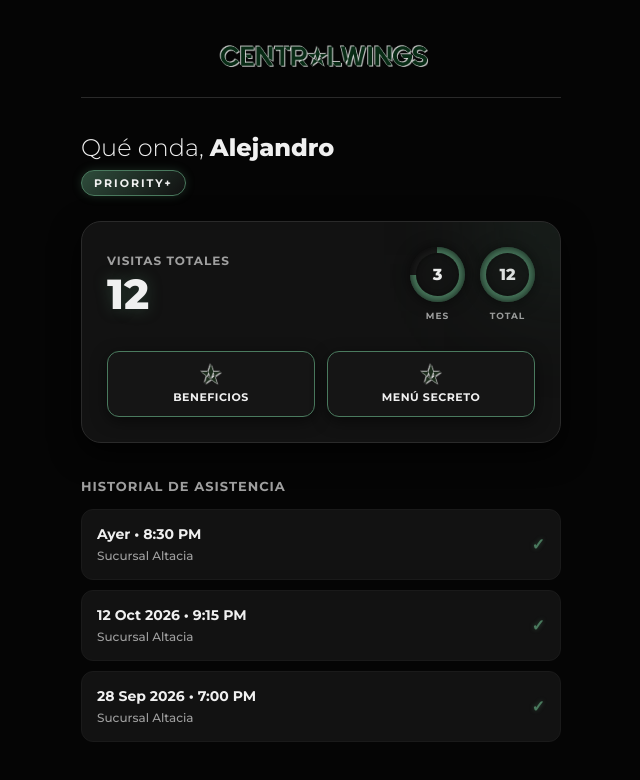
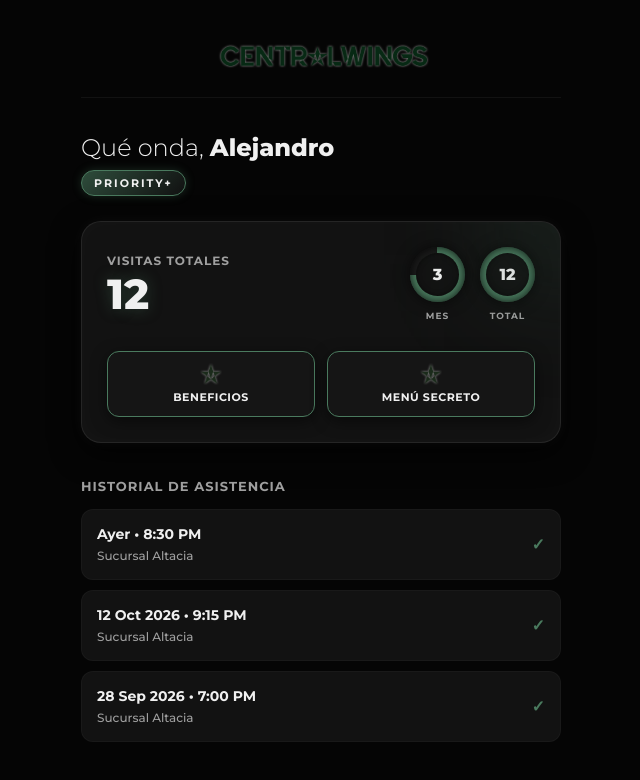
Before and after one commit to CW-PRIORITY/PORTAL-CLIENTE, a plain HTML site: page index.html in a window 1280 px wide. Shown: the whole page, without its empty margins (319-959 px from the left). Drawn offline with Linux system fonts and the light colour scheme.

Commit message:
Update index.html

```diff
--- a/index.html
+++ b/index.html
@@ -9,13 +9,12 @@
         :root {
             --fondo-principal: #050505;
             --fondo-tarjeta: #121212;
-            --borde-tarjeta: #2A2A2A;
             --verde-cw: #2E4C3B;
             --verde-brillo: #4A7A5E;
             --texto-blanco: #F0F0F0;
             --texto-gris: #A0A0A0;
-            /* Variable para el contorno delgado (Blanco semi-transparente para toque premium) */
-            --luz-contorno: rgba(255, 255, 255, 0.7);
+            /* Contorno ultra fino y uniforme para logos */
+            --contorno-fino: rgba(255, 255, 255, 0.6);
         }
 
         * { margin: 0; padding: 0; box-sizing: border-box; font-family: 'Montserrat', sans-serif; }
@@ -31,15 +30,13 @@
 
         .contenedor-app { width: 100%; max-width: 480px; display: flex; flex-direction: column; gap: 25px; }
 
-        /* --- HEADER Y LOGO CON CONTORNO DELGADO --- */
-        .header { text-align: center; padding: 20px 0; border-bottom: 1px solid var(--borde-tarjeta); }
+        /* --- HEADER Y LOGO CON CONTORNO UNIFORME --- */
+        .header { text-align: center; padding: 20px 0; border-bottom: 1px solid rgba(255,255,255,0.05); }
         .header img {
             max-width: 220px;
             height: auto;
-            /* Doble drop-shadow súper cerrado para simular un borde duro en vez de luz borrosa */
-            filter: drop-shadow(1px 1px 0px var(--luz-contorno))
-                    drop-shadow(-1px -1px 0px var(--luz-contorno))
-                    brightness(1.1);
+            /* Distancia 0,0 con un ligero blur crea el contorno perimetral exacto */
+            filter: drop-shadow(0px 0px 1px var(--contorno-fino)) brightness(1.05);
         }
 
         /* --- SALUDO --- */
@@ -61,15 +58,19 @@
             box-shadow: 0 0 10px rgba(74, 122, 94, 0.3);
         }
 
-        /* --- DASHBOARD PRINCIPAL --- */
+        /* --- DASHBOARD PRINCIPAL CON EFECTO PREMIUM --- */
         .dashboard-card {
             background-color: var(--fondo-tarjeta);
-            border: 1px solid var(--borde-tarjeta);
             border-radius: 20px;
             padding: 25px;
             position: relative;
             overflow: hidden;
-            box-shadow: 0 10px 30px rgba(0,0,0,0.8);
+            /* Aquí está la magia del borde difuminado premium */
+            border: 1px solid rgba(255, 255, 255, 0.08);
+            box-shadow:
+                0 0 15px rgba(255, 255, 255, 0.04), /* Resplandor exterior sutil */
+                inset 0 0 20px rgba(255, 255, 255, 0.02), /* Resplandor interior */
+                0 10px 30px rgba(0,0,0,0.8); /* Sombra base de profundidad */
         }
 
         .dashboard-card::before {
@@ -110,7 +111,7 @@
         }
         .donut-hole span { font-size: 16px; font-weight: 800; color: var(--texto-blanco); }
 
-        /* --- BOTONES DOBLES Y ESTRELLA CON CONTORNO --- */
+        /* --- BOTONES DOBLES Y ESTRELLA --- */
         .contenedor-botones {
             display: flex;
             gap: 12px;
@@ -144,9 +145,8 @@
 
         .btn-accion img {
             width: 20px; height: 20px;
-            /* Contorno delgado para la estrella */
-            filter: drop-shadow(1px 1px 0px var(--luz-contorno))
-                    drop-shadow(-1px -1px 0px var(--luz-contorno));
+            /* Mismo contorno uniforme para la estrella en los botones */
+            filter: drop-shadow(0px 0px 1px var(--contorno-fino));
         }
 
         .btn-accion::after {
@@ -175,20 +175,18 @@
             background-color: var(--fondo-tarjeta);
             border-radius: 12px;
             margin-bottom: 10px;
-            border: 1px solid #1A1A1A;
+            border: 1px solid rgba(255, 255, 255, 0.03);
             transition: transform 0.2s ease;
         }
 
-        .item-historial:hover { transform: translateY(-2px); border-color: var(--borde-tarjeta); }
+        .item-historial:hover { transform: translateY(-2px); border-color: rgba(255, 255, 255, 0.1); }
         .item-izq span.fecha { display: block; font-size: 14px; font-weight: 700; margin-bottom: 2px;}
         .item-izq span.sucursal { font-size: 12px; color: var(--texto-gris); }
 
-        /* Check-in VIP más limpio y sin tanto neón */
         .item-der {
             color: var(--verde-brillo);
             font-size: 16px;
             font-weight: 800;
-            filter: drop-shadow(0 0 2px rgba(74, 122, 94, 0.5));
         }
 
     </style>
```
